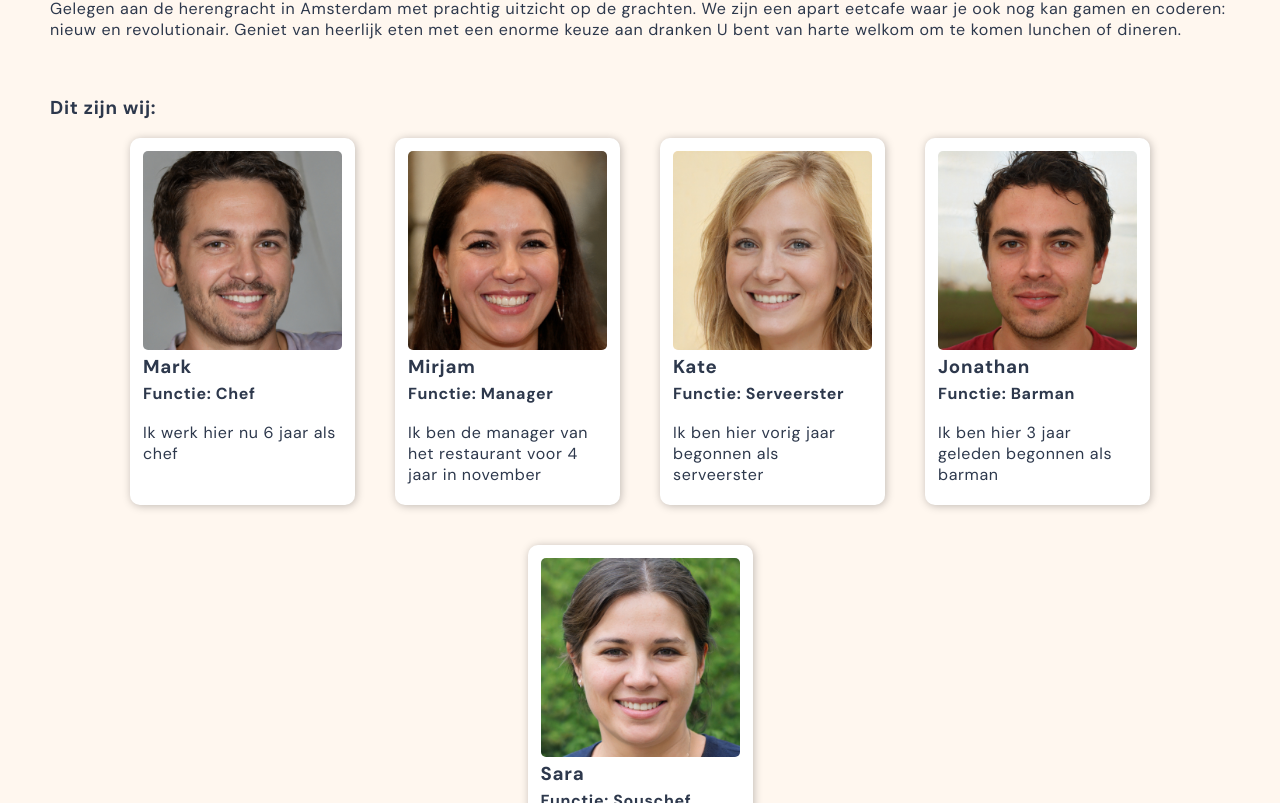
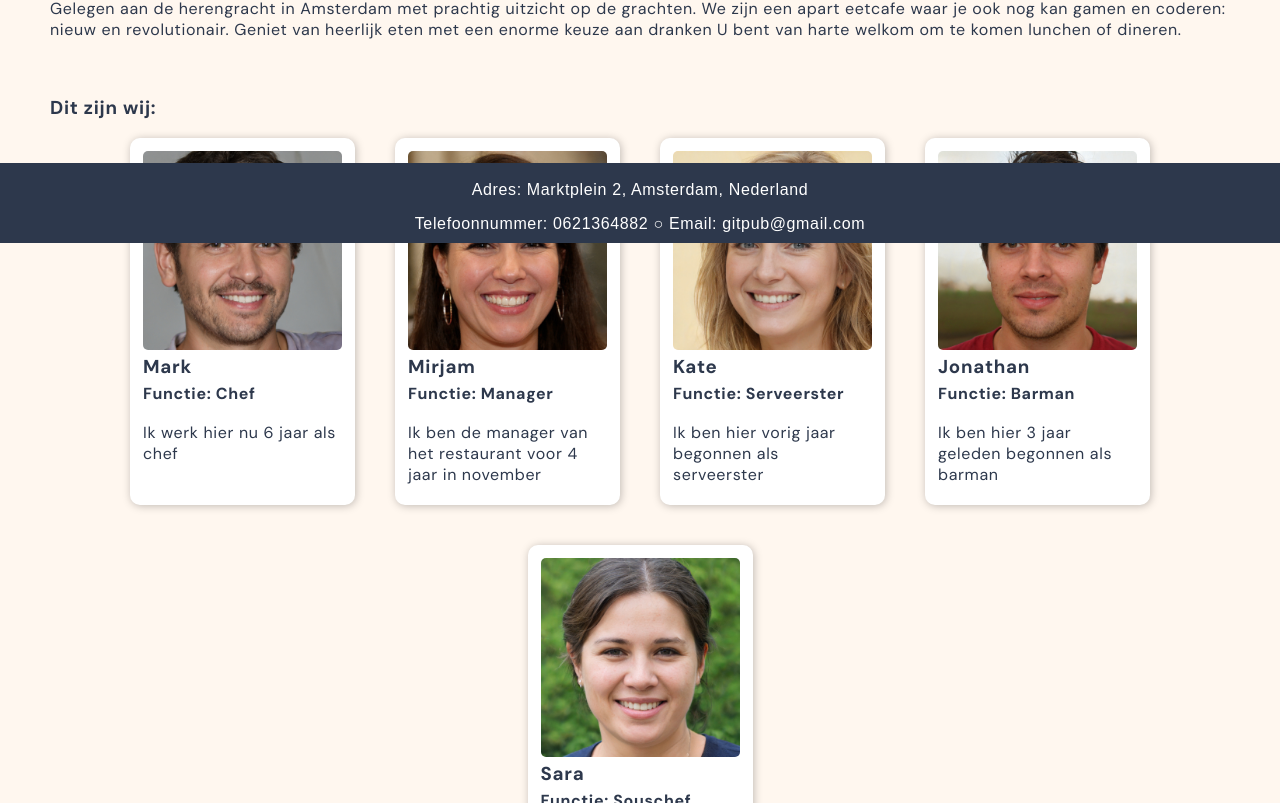
Before and after one commit to DDuijker/dev4-project, a React (Create React App) app in the folder frontend/: page / in a window 1280 px wide. Shown: the part 557-1360 px from the top of the page. Built offline with nearby package versions, Linux system fonts and the light colour scheme; a web font is replaced by a local one.

Commit message:
footer css

```diff
--- a/frontend/src/css/footer.css
+++ b/frontend/src/css/footer.css
@@ -5,5 +5,8 @@
     color: white;
     text-align: center;
     padding-top: 2px;
-
+    position: fixed;
+    width: 100%;
+    bottom: 0;
+    margin-top: 20px;
 }
--- a/frontend/src/css/home.css
+++ b/frontend/src/css/home.css
@@ -112,6 +112,7 @@ body{
     justify-content: center;
     flex-wrap: wrap;
     gap: 40px;
+    margin-bottom: 100px;
 }
 
 .contact-card {
```
